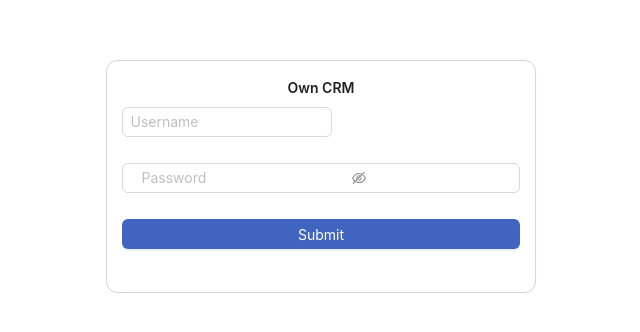
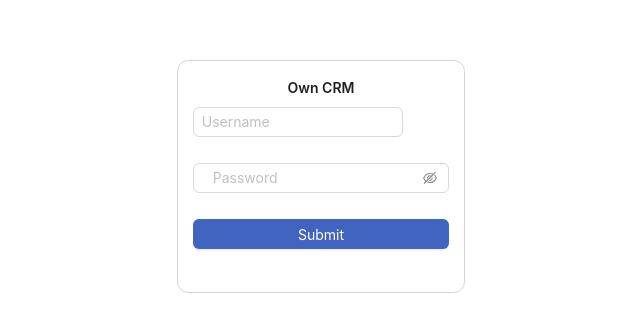
Before and after one commit to SerdarHoja/own_crm, a Vue app: page /login in a window 1280 px wide. Shown: the part 232-564 px from the top of the page, without its empty margins (319-959 px from the left). Built offline with nearby package versions, Linux system fonts and the light colour scheme; what vue-sweetalert2, vue-the-mask would draw is missing.

Commit message:
fix style

```diff
--- a/src/assets/custom-style.css
+++ b/src/assets/custom-style.css
@@ -113,6 +113,9 @@ span.anticon.anticon-delete {
     height: 100%!important;
 }
 .village-edit-tab-content-block .ant-form-item{
+    width: 28rem!important;
+}
+.village-edit-tab-content-block .ant-col.ant-form-item-control.css-kqecok{
     width: 28rem!important;
 }
 .village-tabs .ant-tabs-nav-wrap{
--- a/src/views/Login.vue
+++ b/src/views/Login.vue
@@ -1,6 +1,6 @@
 <template>
       <a-form
-        class="login w-[430px] bg-white border-[1px] border-solid border-[#D0D5DD] px-8 py-10 rounded-3xl mt-9 mx-auto"
+        class="login bg-white border-[1px] border-solid border-[#D0D5DD] px-8 py-10 rounded-3xl mt-9 mx-auto"
         :model="formState"
         name="basic"
         autocomplete="off"
```
